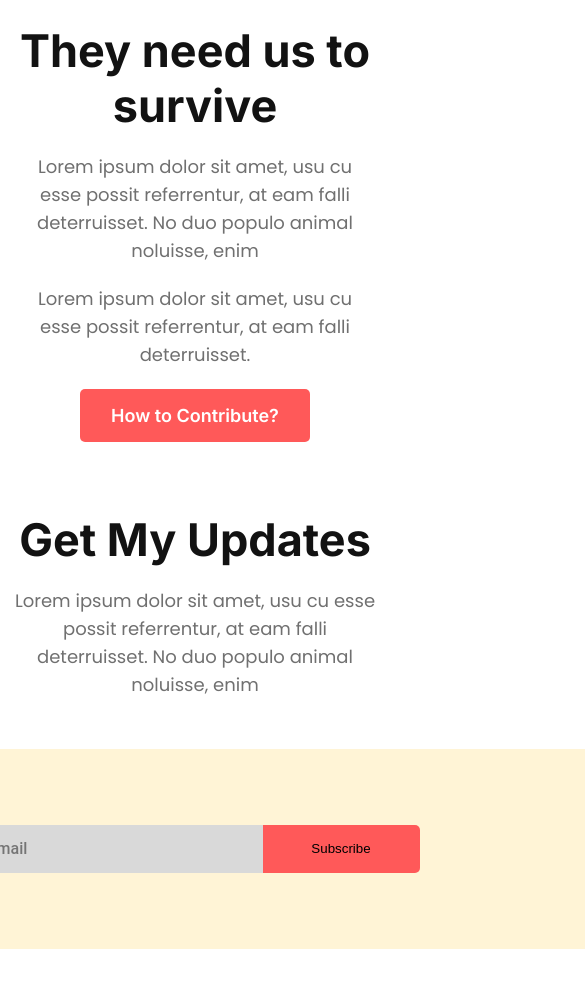
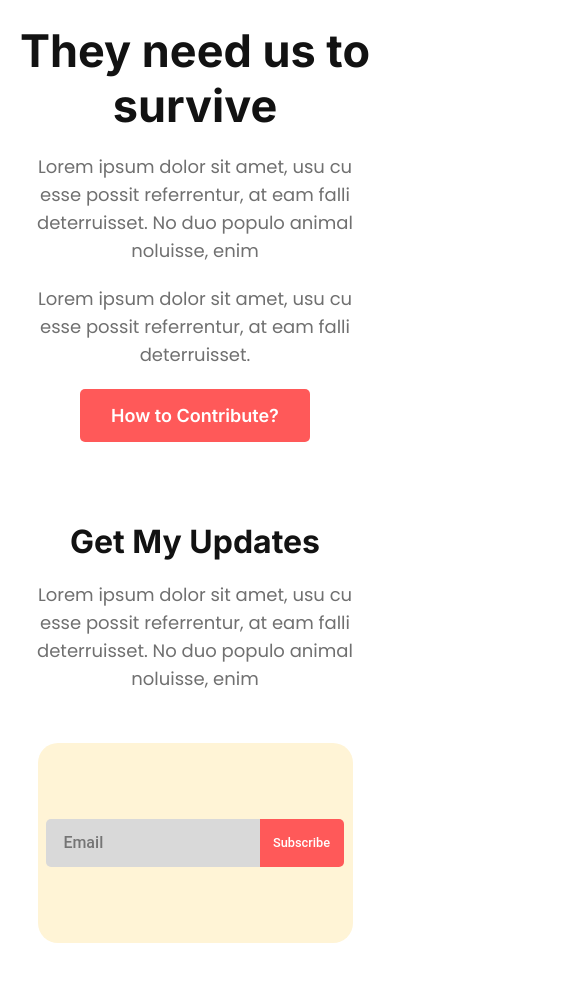
Before and after one commit to raofun/Donate-now-resposive, a plain HTML site: page index.html in a window 390 px wide. Shown: the part 4224-5211 px from the top of the page, 585 px wide, since content can reach past the window. Drawn offline with Linux system fonts and the light colour scheme.

Commit message:
responsive get updates page

```diff
--- a/styles/donate.css
+++ b/styles/donate.css
@@ -357,6 +357,7 @@ font-weight: 500;
     line-height: 20px;
 
 }
+
 .email-in:focus {
     outline: none;
 }
@@ -367,6 +368,14 @@ height: 48px;
     border-radius: 0 5px 5px 0;
     background: #FF5959;
     border: none;
+    color: #FFF;
+    text-align: center;
+    font-family: Roboto;
+    font-size: 16px;
+    font-style: normal;
+    font-weight: 500;
+    line-height: 20px;
+    /* 125% */
 }
 
 
@@ -434,6 +443,29 @@ border: none;
     .side-img {
         width: 100%;
         height: auto;
+    }
+
+    .get-updates-container {
+        padding: 10px 20px;
+    }
+
+    .get-updates-container h3,
+    p {
+        font-size: 2em;
+    }
+
+    .email-box {
+        width: 90%;
+        border-radius: 20px;
+    }
+
+    .email-in {
+        width: 70%;
+    }
+
+    .email-btn {
+        width: 30%;
+        font-size: 0.8em;
     }
 
 }
@@ -504,4 +536,14 @@ border: none;
         width: 100%;
         height: auto;
     }
+    .get-updates-container {
+        padding: 10px 20px;
     }
+    .email-box {
+        width: 90%;
+        border-radius: 20px;
+    }
+
+
+
+}
```
Lines whose indentation alone changed are shown as unchanged.
